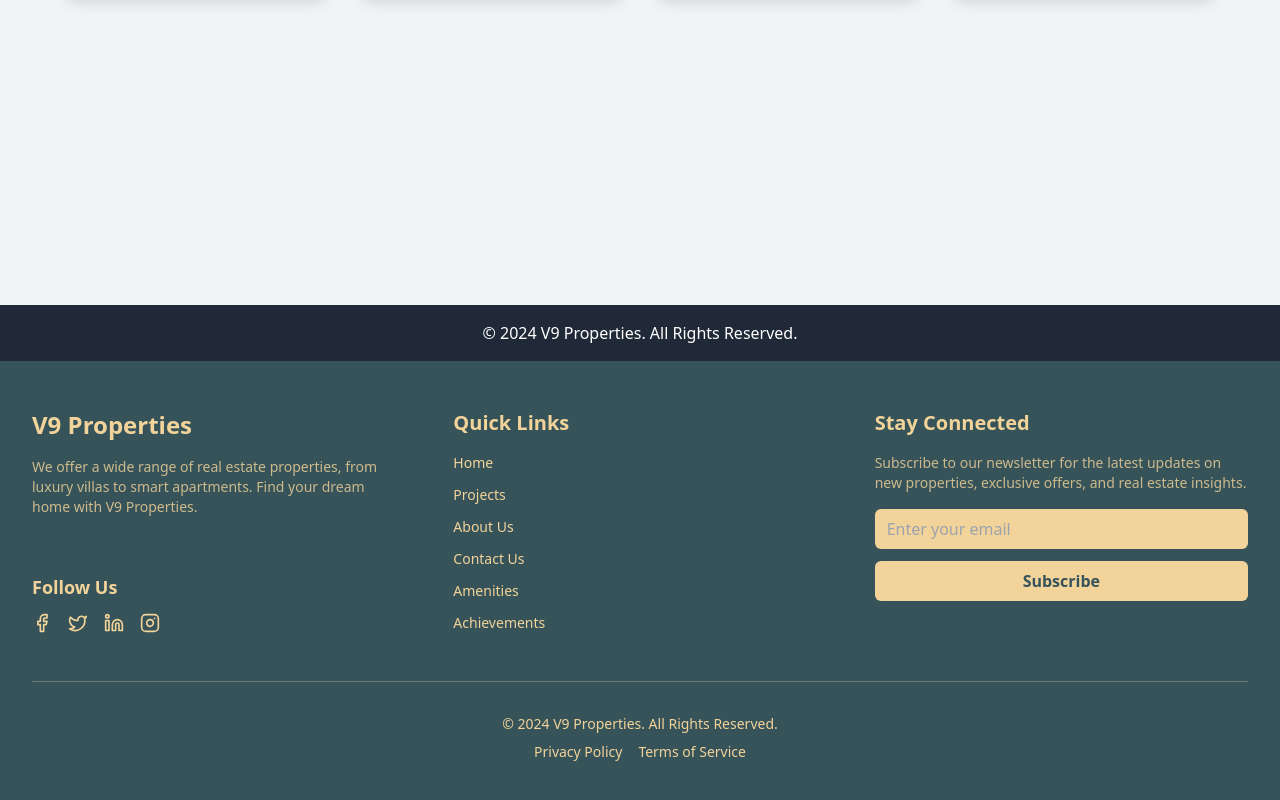
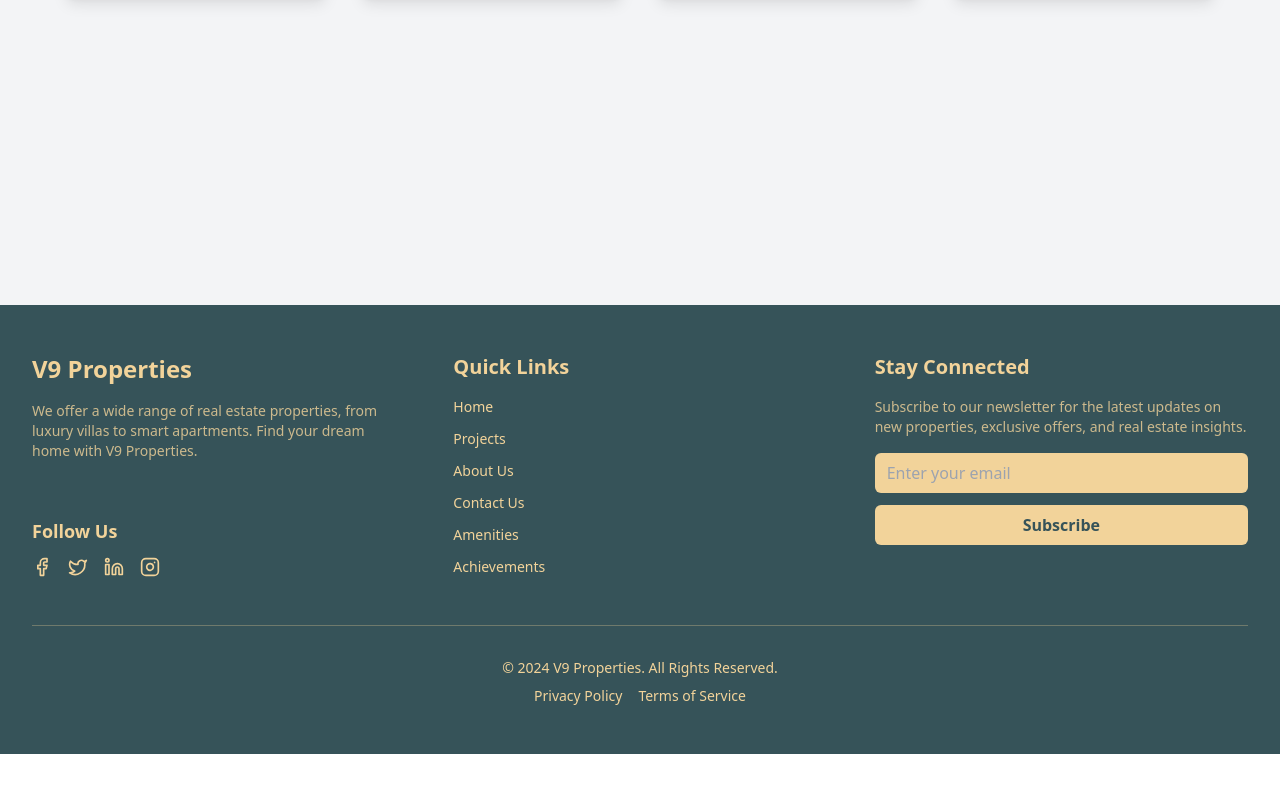
Before and after one commit to Anusha-star11/RealEstateMERNProject, a React (Vite) app in the folder RealEstate/: page /RealEstateApp/project/1 in a window 1280 px wide. Shown: the part 1711-2511 px from the top of the page. After the commit the page ends 2465 px from the top, so only its background shows below. Built offline with nearby package versions, Linux system fonts and the light colour scheme.

Commit message:
removed extra footer from projectDetails page

```diff
--- a/RealEstate/src/Pages/ProjectDetails.jsx
+++ b/RealEstate/src/Pages/ProjectDetails.jsx
@@ -196,9 +196,9 @@ export const ProjectDetails = () => {
       </section> */}
 
       {/* Footer */}
-      <footer className="bg-gray-800 text-white p-4 text-center">
+      {/* <footer className="bg-gray-800 text-white p-4 text-center">
         &copy; {new Date().getFullYear()} V9 Properties. All Rights Reserved.
-      </footer>
+      </footer> */}
     </div>
   );
 };
```
